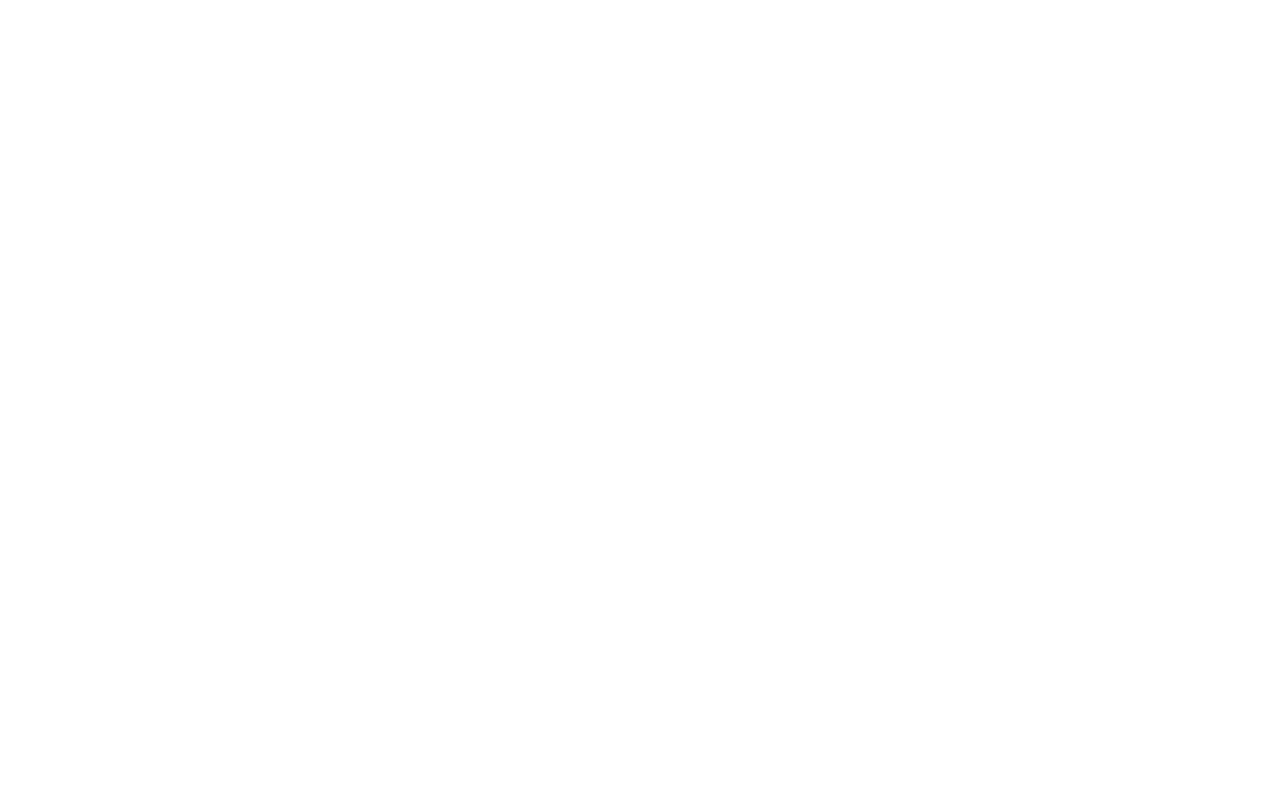
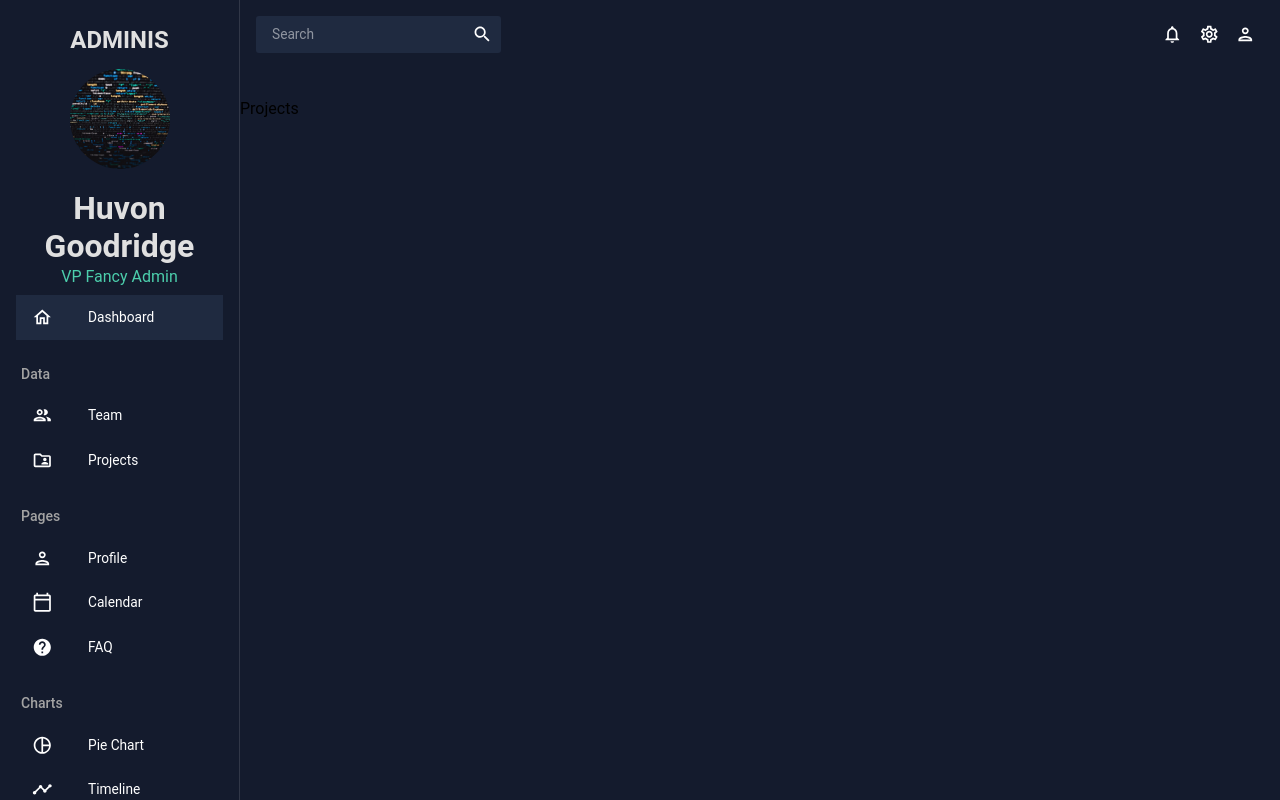
Before and after one commit to HuvonHutchinson-Goodridge/FullStackProjectManager, a React (Create React App) app in the folder client/: page /bug/projects in a window 1280 px wide. Before the commit this address had no page. Built offline with nearby package versions, Linux system fonts and the light colour scheme.

Commit message:
Created ProjectCard file to display individual projects in the project component. Modified app to display project component.

```diff
--- a/client/src/App.js
+++ b/client/src/App.js
@@ -8,6 +8,7 @@
 import Calendar from './pages/Calendar'
 import PieChart from './pages/PieChart'
 import FrontPage from './pages/FrontPage'
+import Projects from './pages/Projects'
 import {
     BrowserRouter,
     Routes,
@@ -33,7 +34,8 @@
                             <Route path="profile" element={<Profile />} />
                             <Route path="calendar" element={<Calendar />} />
                             <Route path="piechart" element={<PieChart />} />
-                            <Route path="frontpage" element={<FrontPage/>}/>
+                            <Route path="frontpage" element={<FrontPage />} />
+                            <Route path="projects" element={<Projects/>}/>
                         </Route>
                     </Routes>
 
--- /dev/null
+++ b/client/src/pages/Projects.js
@@ -0,0 +1,8 @@
+
+const Projects = () => {
+    return (<div>
+        Projects
+        </div>)
+}
+
+export default Projects;
--- a/client/src/pages/Team.js
+++ b/client/src/pages/Team.js
@@ -87,7 +87,7 @@
         }
         fetchPage("TEAM", "Here is your team");
         getUserData();
-    }, [])
+    }, [fetchPage])
 
 
     return (
```
Also changed, not shown: client/src/components/ProjectCard.js (added, +10 -0 lines).
